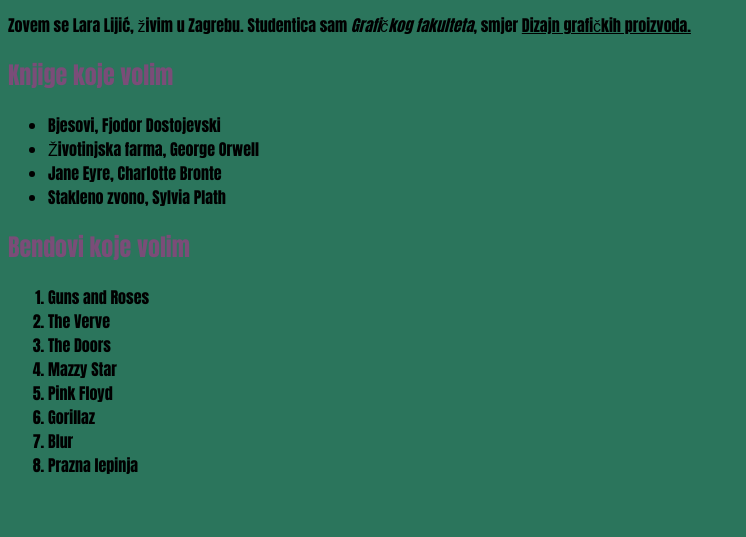
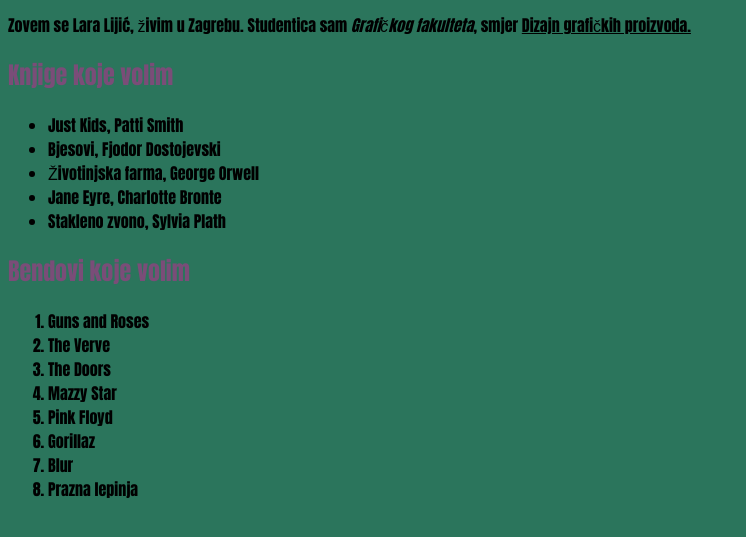
Before and after one commit to Laralijic/laralijic, a plain HTML site: page index.html in a window 1280 px wide. Shown: the part 237-774 px from the top of the page, without its empty margins (0-746 px from the left). Drawn offline with Linux system fonts and the light colour scheme.

Commit message:
Update index.html

```diff
--- a/index.html
+++ b/index.html
@@ -19,6 +19,7 @@
 
     <h2>Knjige koje volim</h2>
     <ul>
+        <li>Just Kids, Patti Smith</li>
         <li>Bjesovi, Fjodor Dostojevski</li>
         <li>Životinjska farma, George Orwell</li>
         <li>Jane Eyre, Charlotte Bronte</li>
```
